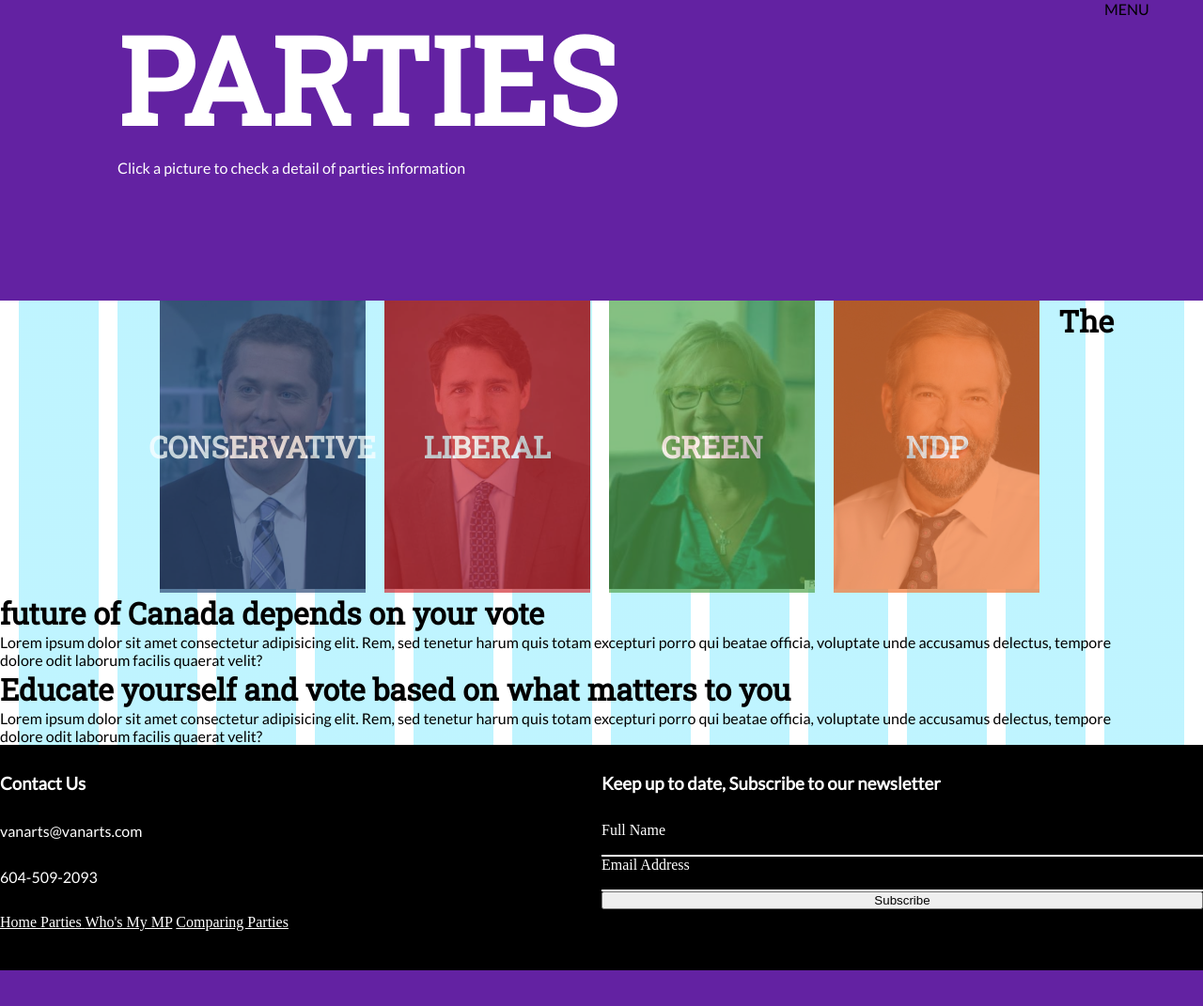
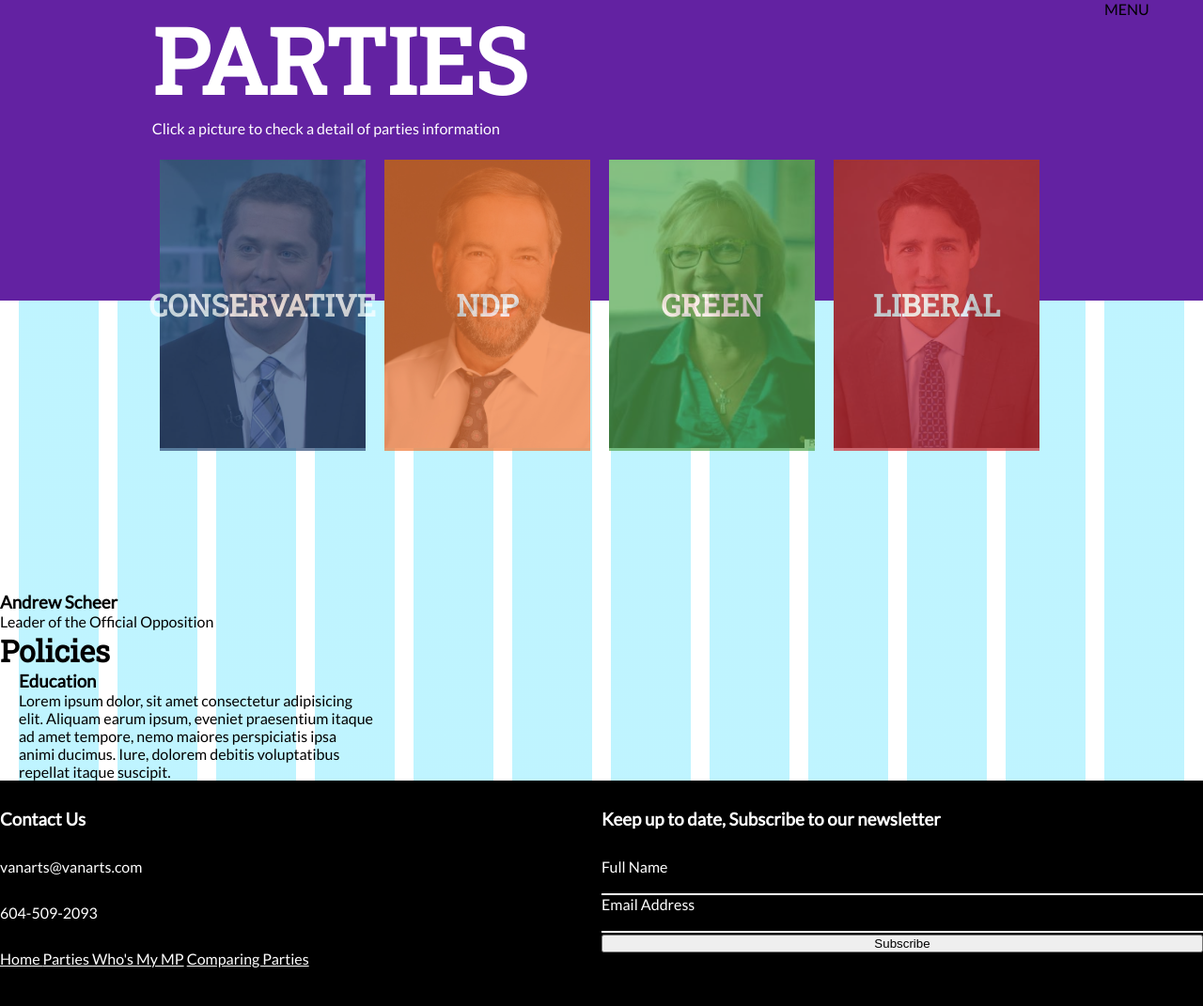
Before and after one commit to tak4822/Agile-Green-Team, a PHP site: page /parties.php in a window 1280 px wide. Shown: the whole page at 94% size. Before the commit the page ends 1033 px from the top, so only its background shows below. Run offline with PHP 8.4, Linux system fonts and the light colour scheme; some libraries are stand-ins or nearby versions.

Commit message:
Party page styling

```diff
--- a/css/main.css
+++ b/css/main.css
@@ -6,6 +6,9 @@
 /*------VARIABLES-------*/
 /*-----COLOURS -----*/
 /*-----TYPOGRAPHY -----*/
+body {
+  font-family: "Lato", sans-serif; }
+
 #main {
   margin: auto; }
 
@@ -13,7 +16,7 @@ h1, h2 {
   font-family: "Roboto Slab", serif; }
 
 h1 {
-  font-size: 8rem;
+  font-size: 6rem;
   text-transform: uppercase; }
 
 h2 {
@@ -191,7 +194,7 @@ body {
   width: calc(66.6666666667% - 33.3333333333px);
   float: left;
   margin-left: 20px;
-  margin-left: calc(8.3333333333% - 21.6666666667px + 40px); }
+  margin-left: calc(11.25% - 22.25px + 40px); }
 
 .partyPageContainer {
   width: 95%; }
@@ -201,21 +204,19 @@ body {
   float: left;
   margin-left: 20px;
   margin-left: calc(10.8333333333% - 22.1666666667px + 40px); }
-  .partyContainer:after {
-    content: "";
-    display: table;
-    clear: both; }
+
+.partyWrapper:after {
+  content: "";
+  display: table;
+  clear: both; }
 
 .partyContainer__item {
   display: inline-block;
   position: relative;
   width: calc(25% - 25px);
   float: left;
-  margin-left: 20px; }
-  .partyContainer__item:after {
-    content: "";
-    display: table;
-    clear: both; }
+  margin-left: 20px;
+  transform: translateY(-150px); }
   .partyContainer__item .partyContainer__img {
     width: 100%; }
 
@@ -227,12 +228,24 @@ body {
   right: 0;
   height: 100%;
   width: 100%;
-  opacity: 0.7;
   transition: .5s ease; }
   .partyContainer__img--overlay h2 {
     color: white;
     z-index: 3;
     opacity: 1; }
+
+.partyInfo:after {
+  content: "";
+  display: table;
+  clear: both; }
+
+.policyItem {
+  width: calc(33.3333333333% - 26.6666666667px);
+  float: left;
+  margin-left: 20px; }
+
+#red, #orange, #green, #blue, .overlay--opacity {
+  opacity: 0.7; }
 
 #red {
   background: #d22e35; }
--- a/parties.php
+++ b/parties.php
@@ -11,6 +11,7 @@
       </div>
     </section>
     <main class='partyPageContainer'>
+      <div class='partyWrapper'>
         <section class='partyContainer'>
         <article class='partyContainer__item'>
             <img src='img/andrew-scheer.jpg' class='partyContainer__img' data-index=1>
@@ -19,12 +20,11 @@
             </div>
           </article>
           <article class='partyContainer__item'>
-          <img src='img/justin-trudeau.jpg' class='partyContainer__img' data-index=0>
-            <div class='partyContainer__img--overlay' id='red' data-index=0>
-              <h2> Liberal</h2>
-            </div>
+            <img src='img/thomas-mulcair.jpg' class='partyContainer__img' data-index=3>
+              <div class='partyContainer__img--overlay' id='orange' data-index=3>
+              <h2> NDP</h2>
+              </div><br>
           </article>
-
           <article class='partyContainer__item'>
             <img src='img/elizabeth-may.jpg' class='partyContainer__img' data-index=2>
             <div class='partyContainer__img--overlay' id='green' data-index=2>
@@ -32,25 +32,42 @@
             </div>
           </article>
           <article class='partyContainer__item'>
-            <img src='img/thomas-mulcair.jpg' class='partyContainer__img' data-index=3>
-              <div class='partyContainer__img--overlay' id='orange' data-index=3>
-              <h2> NDP</h2>
-              </div><br>
+          <img src='img/justin-trudeau.jpg' class='partyContainer__img' data-index=0>
+            <div class='partyContainer__img--overlay' id='red' data-index=0>
+              <h2> Liberal</h2>
+            </div>
           </article>
         </section>
+      </div>
 
       <section class='partyInfo'>
 
-        <article class="partyInfo__item" id='history'>
+
+
+      <div class='partyInfo__leaderContainer'>
+        <h3 class='partyInfo__leader'>Andrew Scheer</h3>
+        <p class='partyInfo__title'>Leader of the Official Opposition </p>
+      </div>
+
+      <h2 class='partyInfo__policies'> Policies </h2>
+
+      <article class='policyItem'>
+        <h3> Education </h3>
+        <p> Lorem ipsum dolor, sit amet consectetur adipisicing elit. Aliquam earum ipsum, eveniet praesentium itaque ad amet tempore, nemo maiores perspiciatis ipsa animi ducimus. Iure, dolorem debitis voluptatibus repellat itaque suscipit.</p>
+      </article>
+
+
+
+        <!-- <article class="partyInfo__item" id='history'>
           <h2>The future of Canada depends on your vote</h2>
           <p>Lorem ipsum dolor sit amet consectetur adipisicing elit. Rem, sed tenetur harum quis totam excepturi porro qui beatae officia, voluptate unde accusamus delectus, tempore dolore odit laborum facilis quaerat velit? </p>
 
-        </article>
-        <article class="partyInfo__item" id='policies'>
+        </article> -->
+        <!-- <article class="partyInfo__item" id='policies'>
           <h2>Educate yourself and vote based on what matters to you</h2>
           <p>Lorem ipsum dolor sit amet consectetur adipisicing elit. Rem, sed tenetur harum quis totam excepturi porro qui beatae officia, voluptate unde accusamus delectus, tempore dolore odit laborum facilis quaerat velit? </p>
 
-        </article>
+        </article> -->
       </section>
   </main>
 </div>
--- a/scss/partials/base.scss
+++ b/scss/partials/base.scss
@@ -29,6 +29,9 @@ $yellow: #c0c31c;
 $heading: 'Roboto Slab', serif;
 $body: 'Lato', sans-serif;
 
+body {
+  font-family:$body;
+}
 #main {
   margin:auto;
 }
@@ -37,7 +40,7 @@ h1, h2  {
   font-family:$heading;
 }
 h1 {
-  font-size: 8rem;
+  font-size: 6rem;
   text-transform:uppercase;
 }
 h2 {
--- a/scss/parties.scss
+++ b/scss/parties.scss
@@ -11,7 +11,7 @@ body {
 
 .pageHeader__text {
     @include grid-column(8);
-    @include grid-push(1);
+    @include grid-push(1.35);
 }
 .partyPageContainer {
     width:95%;
@@ -20,14 +20,18 @@ body {
 .partyContainer {
     @include grid-column(10);
     @include grid-push(1.3);
-    @include clearfix();
+}
+
+.partyWrapper {
+    @include clearfix;
 }
 
 .partyContainer__item {
     display:inline-block;
     position:relative;
     @include grid-column(3);
-    @include clearfix();
+    transform:translateY(-150px);
+
     .partyContainer__img {
         width:100%;
     }
@@ -41,7 +45,6 @@ body {
     right: 0;
     height: 100%;
     width: 100%;
-    opacity: 0.7;
     transition: .5s ease;
 
     h2 {
@@ -51,6 +54,16 @@ body {
         opacity:1;
 
     }
+}
+.partyInfo {
+    @include clearfix;
+}
+.policyItem {
+    @include grid-column(4);
+}
+
+#red, #orange, #green, #blue, .overlay--opacity {
+    opacity:0.7;
 }
 #red {
     background: $red;
```
Also changed, not shown: 1 other file.
